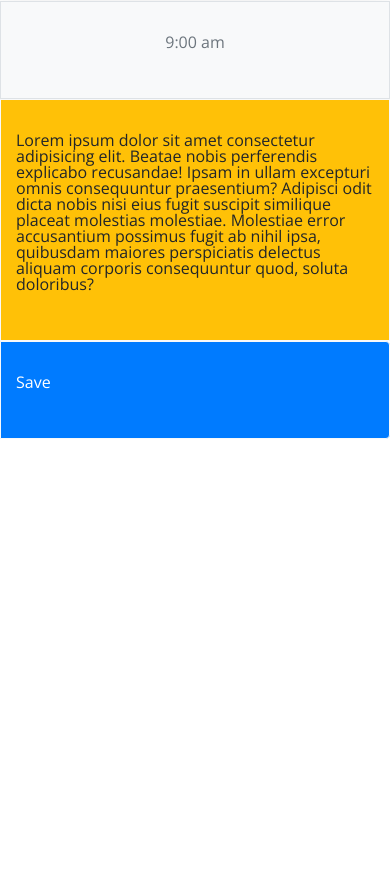
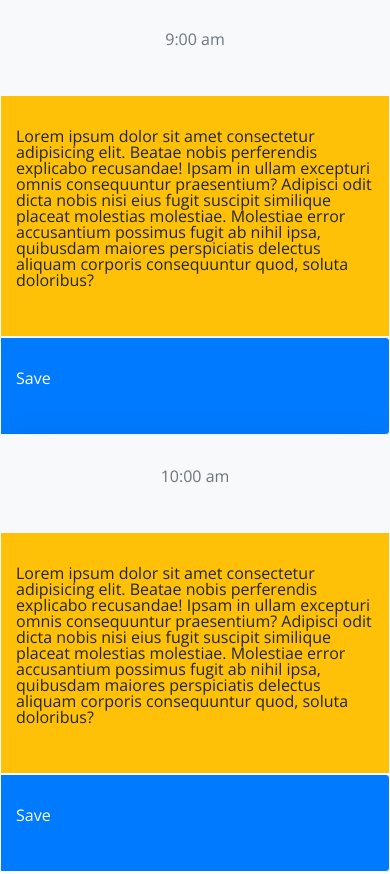
Before and after one commit to daejo/wd-sched, a plain HTML site: page index.html in a window 390 px wide. Shown: the part 892-1766 px from the top of the page. Before the commit the page ends 1333 px from the top, so only its background shows below. Drawn offline with nearby package versions, Linux system fonts and the light colour scheme.

Commit message:
adds shadows

```diff
--- a/index.html
+++ b/index.html
@@ -32,7 +32,7 @@
     <div class="container">
       <!-- Timeblocks go here -->
       <div class="row h-auto">
-        <div class="col-sm-2 bg-light border border-light text-muted text-center">
+        <div class="col-sm-2 bg-light shadow-lg text-muted text-center">
           <p>8:00 am</p>
         </div>
         <div class="col-sm-9 bg-warning border border-light text-black">
@@ -44,8 +44,20 @@
       </div>
 
       <div class="row h-auto">
-        <div class="col-sm-2 bg-light border shadow-lg text-muted text-center">
+        <div class="col-sm-2 bg-light shadow-lg text-muted text-center">
           <p>9:00 am</p>
+        </div>
+        <div class="col-sm-9 bg-warning border border-light text-black">
+          <p>Lorem ipsum dolor sit amet consectetur adipisicing elit. Beatae nobis perferendis explicabo recusandae! Ipsam in ullam excepturi omnis consequuntur praesentium? Adipisci odit dicta nobis nisi eius fugit suscipit similique placeat molestias molestiae. Molestiae error accusantium possimus fugit ab nihil ipsa, quibusdam maiores perspiciatis delectus aliquam corporis consequuntur quod, soluta doloribus?</p>
+        </div>
+        <div class="col-sm-1 bg-primary border border-light rounded-right text-white">
+          <p>Save</p>
+        </div>
+      </div>
+
+      <div class="row h-auto">
+        <div class="col-sm-2 bg-light shadow-lg text-muted text-center">
+          <p>10:00 am</p>
         </div>
         <div class="col-sm-9 bg-warning border border-light text-black">
           <p>Lorem ipsum dolor sit amet consectetur adipisicing elit. Beatae nobis perferendis explicabo recusandae! Ipsam in ullam excepturi omnis consequuntur praesentium? Adipisci odit dicta nobis nisi eius fugit suscipit similique placeat molestias molestiae. Molestiae error accusantium possimus fugit ab nihil ipsa, quibusdam maiores perspiciatis delectus aliquam corporis consequuntur quod, soluta doloribus?</p>
```
